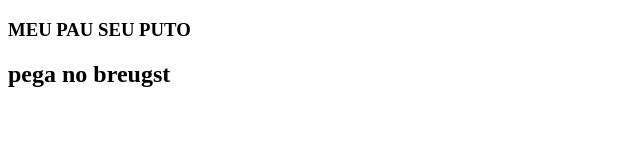
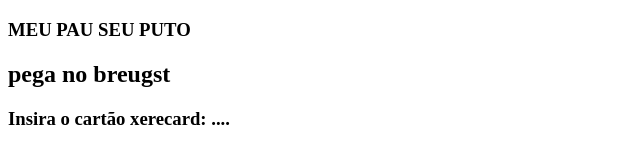
Before and after one commit to indiocomecu/Samuka, a plain HTML site: page index.html in a window 1280 px wide. Shown: the whole page, without its empty margins (0-640 px from the left). Drawn offline with Linux system fonts and the light colour scheme.

Commit message:
Inserção da linha 10

```diff
--- a/index.html
+++ b/index.html
@@ -7,5 +7,6 @@
 <body>
     <h3>MEU PAU SEU PUTO</h3>
     <h2>pega no breugst</h2>
+    <h3>Insira o cartão xerecard: ....</h3>
 </body>
 </html>
```
